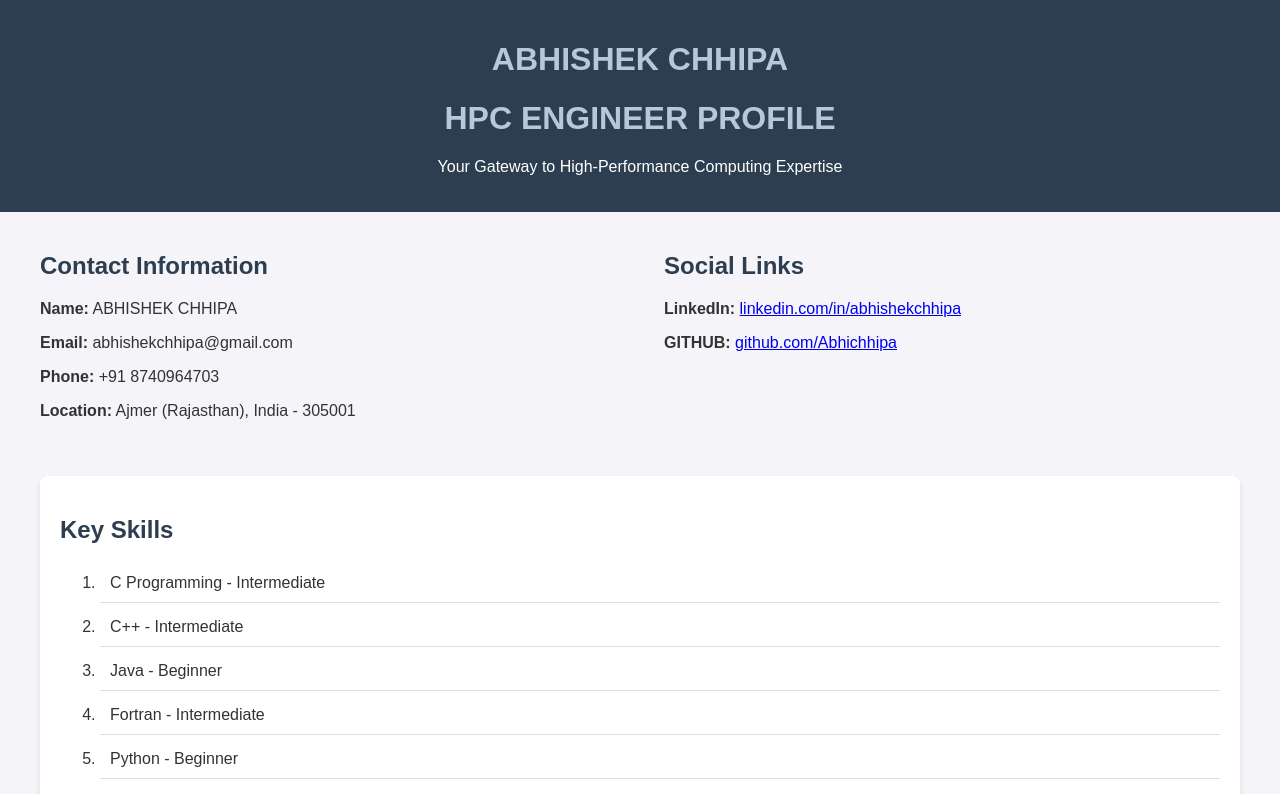
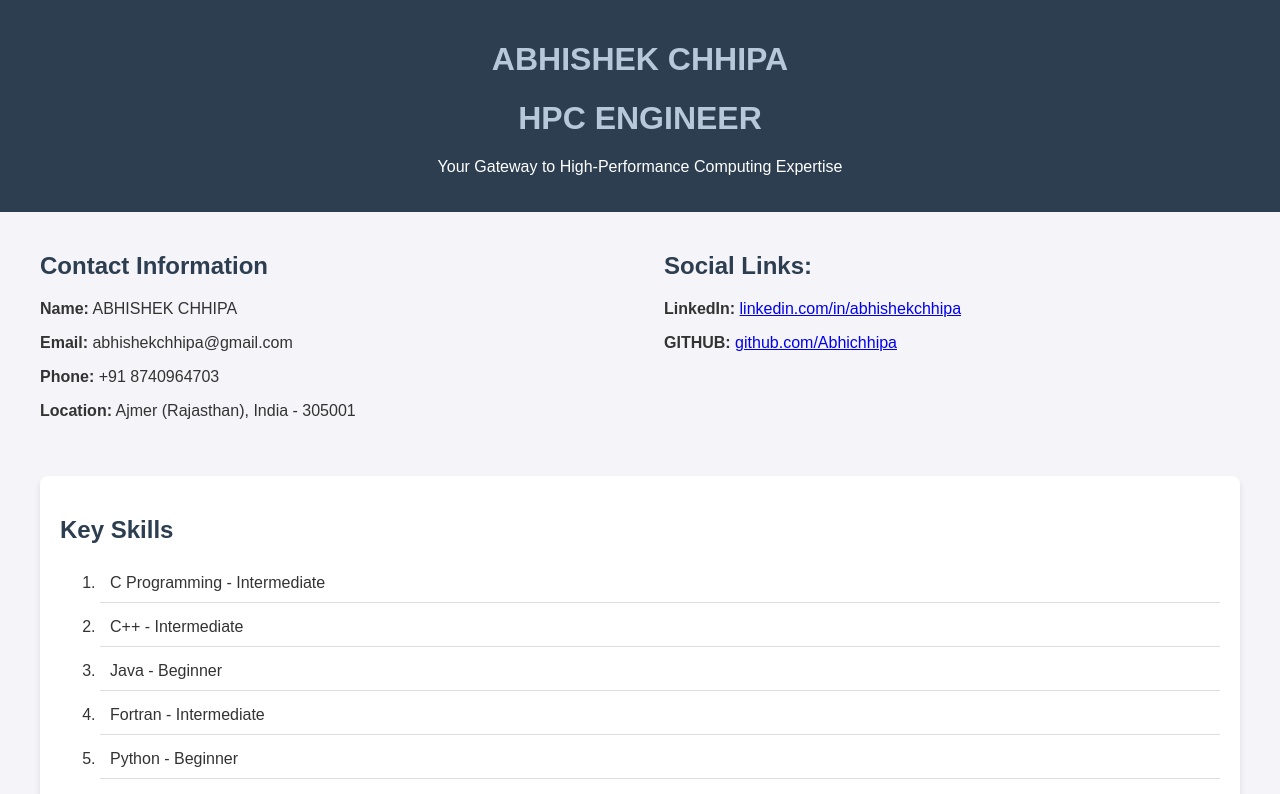
Before and after one commit to Abhichhipa/myweb, a plain HTML site: page index.html in a window 1280 px wide. Shown: the top 794 px of the page. Drawn offline with Linux system fonts and the light colour scheme.

Commit message:
Update index.html

```diff
--- a/index.html
+++ b/index.html
@@ -3,7 +3,7 @@
 <head>
     <meta charset="UTF-8">
     <meta name="viewport" content="width=device-width, initial-scale=1.0">
-    <title>HPC Engineer Profile</title>
+    <title>HPC Engineer</title>
     <style>
         body {
             font-family: Arial, sans-serif;
@@ -78,7 +78,7 @@
 
 <header>
     <h1>ABHISHEK CHHIPA</h1>
-    <h1>HPC ENGINEER PROFILE</h1>
+    <h1>HPC ENGINEER</h1>
     <p>Your Gateway to High-Performance Computing Expertise</p>
 </header>
 
@@ -93,9 +93,9 @@
             <p><strong>Location:</strong> Ajmer (Rajasthan), India - 305001</p>
         </div>
         <div>
-            <h2>Social Links</h2>
+            <h2>Social Links:</h2>
             <p><strong>LinkedIn:</strong> <a href="https://www.linkedin.com/in/abhishek-chhipa-8226b5118/" target="_blank">linkedin.com/in/abhishekchhipa</a></p>
-	        <p><strong>GITHUB:</strong> <a href="https://github.com/Abhichhipa" target="_blank">github.com/Abhichhipa</a></p>
+	    <p><strong>GITHUB:</strong> <a href="https://github.com/Abhichhipa" target="_blank">github.com/Abhichhipa</a></p>
         </div>
     </section>
 
```
